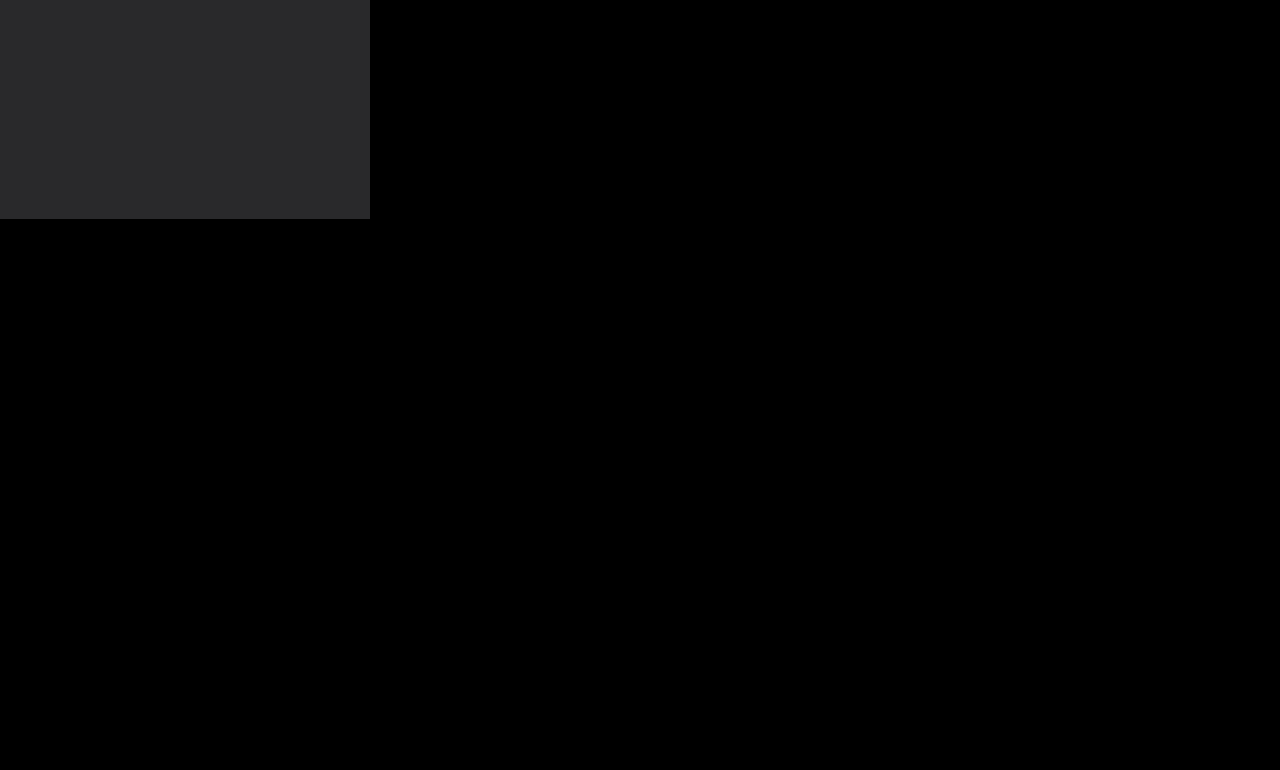
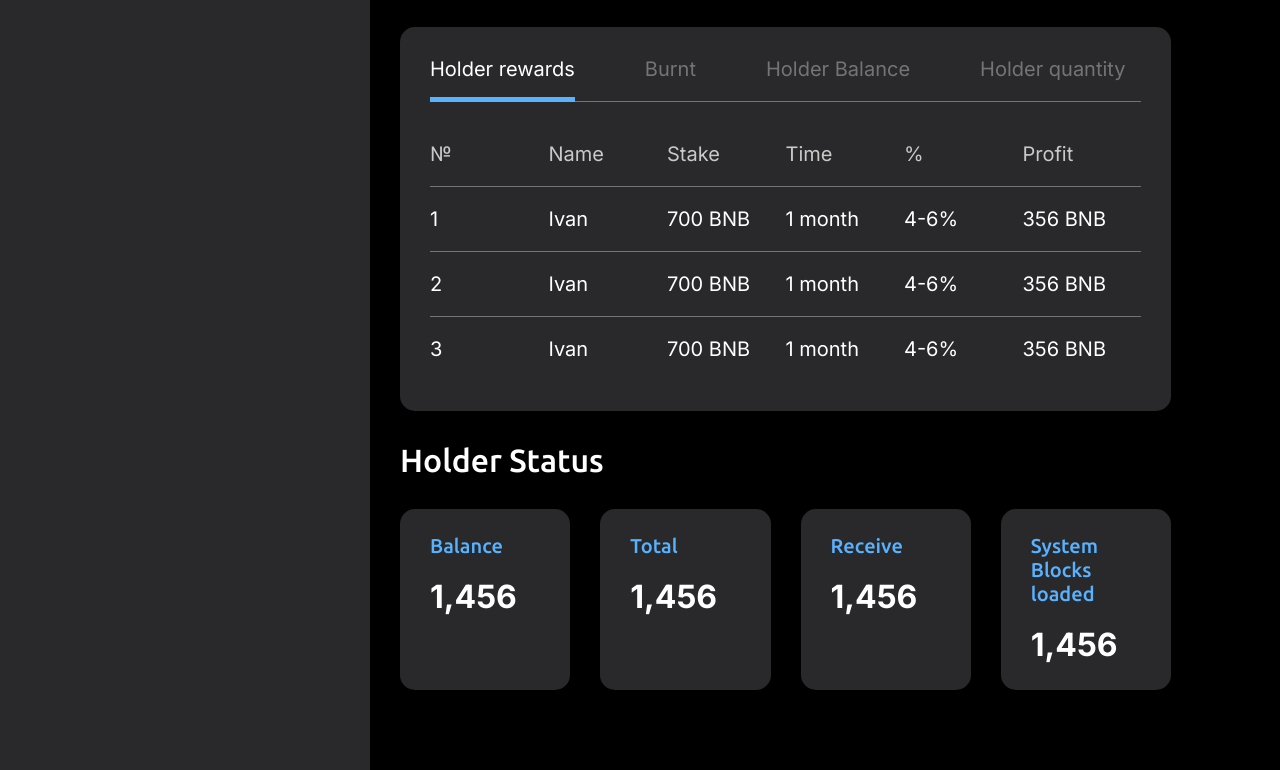
Before and after one commit to DedStriger/moneeTree, a React app: page / in a window 1280 px wide. Shown: the part 581-1351 px from the top of the page. Before the commit the page ends 800 px from the top, so only its background shows below. Built offline with nearby package versions, Linux system fonts and the light colour scheme.

Commit message:
Feature: Add dashboard

```diff
--- a/src/components/App/App.js
+++ b/src/components/App/App.js
@@ -2,8 +2,9 @@ import styles from './App.module.scss';
 import Header from "../Header/Header";
 import Menu from "../Menu/Menu";
 import {Routes, Route} from "react-router-dom";
-import {CHART_URL, MAIN_URL, MIT_URL} from '../../utils/links';
+import {CHART_URL, MAIN_URL, MIT_URL, STAKING_URL, SWAP_URL} from '../../utils/links';
 import Comming from "../../pages/Comming/Comming";
+import Dashboard from "../../pages/Dashboard";
 
 function App() {
   return (
@@ -12,7 +13,9 @@ function App() {
         <main className={styles.main}>
             <Menu/>
             <Routes>
-                <Route path={MAIN_URL} element={<></>} />
+                <Route path={MAIN_URL} element={<Dashboard/>} />
+                <Route path={SWAP_URL} element={<></>} />
+                <Route path={STAKING_URL} element={<></>} />
                 <Route path={CHART_URL} element={<Comming/>} />
                 <Route path={MIT_URL} element={<Comming/>} />
             </Routes>
--- a/src/components/Button/Button.module.scss
+++ b/src/components/Button/Button.module.scss
@@ -1,6 +1,7 @@
 .btn{
   text-transform: uppercase;
   outline: none;
+  cursor: pointer;
   border: none;
   border-radius: 60px;
   height: 60px;
--- a/src/components/Menu/Menu.module.scss
+++ b/src/components/Menu/Menu.module.scss
@@ -2,6 +2,7 @@
   padding: 50px 0px 50px 100px;
   background: var(--gray);
   display: flex;
+  flex-shrink: 0;
   flex-direction: column;
   gap: 20px;
 }
--- /dev/null
+++ b/src/pages/Dashboard/Dashboard.js
@@ -0,0 +1,5 @@
+import DashboardView from "./view/DashboardView";
+
+export default function Dashboard(){
+    return <DashboardView/>
+}
--- /dev/null
+++ b/src/pages/Dashboard/index.js
@@ -0,0 +1 @@
+export {default} from './Dashboard';
--- /dev/null
+++ b/src/pages/Dashboard/view/DashboardView.js
@@ -0,0 +1,30 @@
+import styles from './DashboardView.module.scss';
+import Banner from "./components/Banner";
+import Cards from "./components/Cards";
+import Table from "./components/Table";
+
+const cards = [
+    {title: 'Supply Inicial', text: '1,456'},
+    {title: 'Current Supply', text: '1,456'},
+    {title: 'Burnt', text: '1,456'},
+    {title: 'Holders', text: '1,456'}
+]
+
+const cardsSecond = [
+    {title: 'Balance', text: '1,456'},
+    {title: 'Total', text: '1,456'},
+    {title: 'Receive', text: '1,456'},
+    {title: 'System Blocks loaded', text: '1,456'}
+]
+
+export default function DashboardView(){
+    return(
+        <div className={styles.container}>
+            <Banner/>
+            <Cards items={cards}/>
+            <Table/>
+            <h3 className={styles.title}>Holder Status</h3>
+            <Cards items={cardsSecond}/>
+        </div>
+    )
+}
--- /dev/null
+++ b/src/pages/Dashboard/view/DashboardView.module.scss
@@ -0,0 +1,138 @@
+.container{
+  padding: 50px 109px 50px 30px;
+  width: 100%;
+}
+
+.banner{
+  display: flex;
+  align-items: center;
+  padding: 40px 100px;
+  background: var(--second-gray);
+  margin-bottom: 30px;
+  border-radius: 15px;
+  gap: 30px;
+
+  &__title{
+    font-size: 32px;
+    font-weight: 500;
+    line-height: 120%;
+    color: var(--white);
+  }
+
+  &__text{
+    font-size: 20px;
+    color: var(--white);
+  }
+
+  &__btn{
+    font-size: 24px;
+    padding: 0 15px;
+    flex-shrink: 0;
+  }
+}
+
+.title{
+  font-size: 32px;
+  font-family: Ubuntu;
+  font-style: normal;
+  font-weight: 500;
+  line-height: 120%;
+  color: var(--white);
+  margin-bottom: 30px;
+}
+
+.cards{
+  display: flex;
+  gap: 30px;
+  margin-bottom: 30px;
+}
+
+.card{
+  width: 100%;
+  padding: 25px 30px;
+  border-radius: 15px;
+  background: var(--gray);
+
+  &__title{
+    color: var(--blue);
+    font-size: 20px;
+    font-family: Ubuntu;
+    font-style: normal;
+    font-weight: 500;
+    line-height: 120%;
+    margin-bottom: 20px;
+  }
+
+  &__text{
+    font-size: 32px;
+    color: var(--white);
+    font-weight: 700;
+    line-height: 120%;
+  }
+}
+
+.table{
+  background: var(--gray);
+  padding: 30px;
+  margin-bottom: 30px;
+  border-radius: 15px;
+
+  &__top, &__row{
+    display: flex;
+    align-items: center;
+    padding: 20px 0;
+    border-bottom: 1px solid var(--light-gray);
+
+    span{
+      width: 100%;
+      font-size: 20px;
+      font-weight: 400;
+      color: var(--light-text);
+    }
+  }
+
+  &__row{
+
+    &:last-child{
+      border-bottom: none;
+    }
+    span{
+      color: var(--white);
+    }
+  }
+}
+
+
+.header{
+  display: flex;
+  align-items: center;
+  gap: 70px;
+  margin-bottom: 20px;
+  border-bottom: 1px solid var(--light-gray);
+
+  &__item{
+    padding-bottom: 20px;
+    font-size: 20px;
+    color: var(--light-gray);
+    position: relative;
+    font-weight: 400;
+    line-height: 120%;
+    transition: all .3s;
+    cursor: pointer;
+
+    &_active{
+      color: var(--white);
+
+      &:after{
+        content: '';
+        position: absolute;
+        display: block;
+        width: 100%;
+        bottom: -1px;
+        right: 0;
+        height: 5px;
+        background: var(--blue);
+      }
+    }
+  }
+}
--- /dev/null
+++ b/src/pages/Dashboard/view/components/Banner.js
@@ -0,0 +1,15 @@
+import styles from '../DashboardView.module.scss';
+import Button from "../../../../components/Button/Button";
+
+export default function Banner(){
+    return(
+        <div className={styles.banner}>
+            <div className={styles.banner__title}>Lorem ipsum Money Tree</div>
+            <div className={styles.banner__text}>Lorem ipsum dolor sit amet, consectetur adipiscing elit</div>
+            <Button
+                className={styles.banner__btn}
+                title='Buy and earn'
+            />
+        </div>
+    )
+}
--- /dev/null
+++ b/src/pages/Dashboard/view/components/Cards.js
@@ -0,0 +1,16 @@
+import styles from '../DashboardView.module.scss';
+
+export default function Cards({items}){
+    return(
+        <div className={styles.cards}>
+            {
+                items.map(i => (
+                    <div className={styles.card} key={i.title + i.text}>
+                        <div className={styles.card__title}>{i.title}</div>
+                        <div className={styles.card__text}>{i.text}</div>
+                    </div>
+                ))
+            }
+        </div>
+    )
+}
--- /dev/null
+++ b/src/pages/Dashboard/view/components/Table.js
@@ -0,0 +1,63 @@
+import styles from '../DashboardView.module.scss';
+import {useState} from "react";
+
+const conf = [
+    {
+        id: '1',
+        name: 'Ivan',
+        stake: '700 BNB',
+        time: '1 month',
+        percent: '4-6%',
+        profit: '356 BNB'
+    },
+    {
+        id: '2',
+        name: 'Ivan',
+        stake: '700 BNB',
+        time: '1 month',
+        percent: '4-6%',
+        profit: '356 BNB'
+    },
+    {
+        id: '3',
+        name: 'Ivan',
+        stake: '700 BNB',
+        time: '1 month',
+        percent: '4-6%',
+        profit: '356 BNB'
+    }
+]
+
+export default function Table(){
+    const [state, setState] = useState('first')
+    return(
+        <div className={styles.table}>
+            <div className={styles.header}>
+                <div className={`${styles.header__item} ${state === 'first' && styles.header__item_active}`} onClick={() => setState('first')}>Holder rewards</div>
+                <div className={`${styles.header__item} ${state === 'second' && styles.header__item_active}`} onClick={() => setState('second')}>Burnt</div>
+                <div className={`${styles.header__item} ${state === 'third' && styles.header__item_active}`} onClick={() => setState('third')}>Holder Balance</div>
+                <div className={`${styles.header__item} ${state === 'fourth' && styles.header__item_active}`} onClick={() => setState('fourth')}>Holder quantity</div>
+            </div>
+            <div className={styles.table__top}>
+                <span>№</span>
+                <span>Name</span>
+                <span>Stake</span>
+                <span>Time</span>
+                <span>%</span>
+                <span>Profit</span>
+            </div>
+            {
+                conf.map(c => (
+                    <div className={styles.table__row} key={c.id}>
+                        <span>{c.id}</span>
+                        <span>{c.name}</span>
+                        <span>{c.stake}</span>
+                        <span>{c.time}</span>
+                        <span>{c.percent}</span>
+                        <span>{c.profit}</span>
+                    </div>
+                ))
+            }
+        </div>
+    )
+}
```
